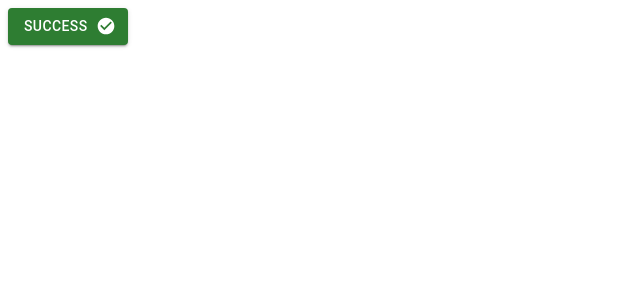
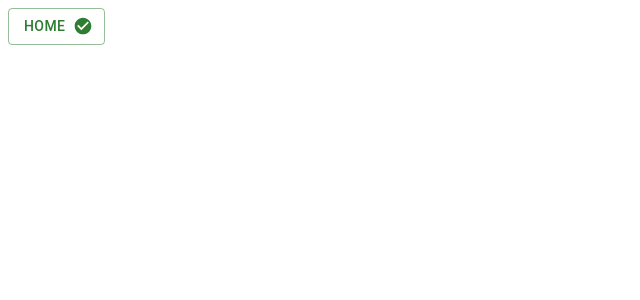
Before and after one commit to mbs1414/zakhar-show, a React (Vite) app: page /about in a window 1280 px wide. Shown: the top 300 px of the page, without its empty margins (0-640 px from the left). Built offline with nearby package versions, Linux system fonts and the light colour scheme.

Commit message:
setup React Router DOM routing

```diff
--- a/src/App.jsx
+++ b/src/App.jsx
@@ -1,13 +1,20 @@
 import { Button } from "@mui/material"
 import { CheckCircle  } from '@mui/icons-material';
+import { Link } from "react-router-dom";
 const App = () => {
   return (
     <>
-      <Button variant="contained" color="success" endIcon={<CheckCircle  />}>
-        Success
+      <Button
+        component={Link}
+        to="/about"
+        variant="contained"
+        color="success"
+        endIcon={<CheckCircle />}
+      >
+        About
       </Button>
     </>
-  )
+  );
 }
 
 export default App
--- /dev/null
+++ b/src/components/About.jsx
@@ -0,0 +1,21 @@
+import { CheckCircle } from "@mui/icons-material";
+import { Button } from "@mui/material";
+import { Link } from "react-router-dom";
+
+const About = () => {
+    return (
+      <div>
+        <Button
+          component={Link}
+          to="/"
+          variant="outlined"
+          color="success"
+          endIcon={<CheckCircle />}
+        >
+          Home
+        </Button>
+      </div>
+    );
+};
+
+export default About;
--- a/src/main.jsx
+++ b/src/main.jsx
@@ -1,9 +1,10 @@
 import { StrictMode } from 'react'
 import { createRoot } from 'react-dom/client'
-import App from './App.jsx'
+import { RouterProvider } from "react-router-dom";
+import { router } from './router';
 
 createRoot(document.getElementById('root')).render(
   <StrictMode>
-    <App />
+    <RouterProvider router={router} />
   </StrictMode>,
 )
--- /dev/null
+++ b/src/router/index.jsx
@@ -0,0 +1,7 @@
+import { createBrowserRouter } from "react-router-dom";
+import App from "../App";
+import About from "../components/About";
+export const router = createBrowserRouter([
+  { path: "/", element: <App /> },
+  { path: "/about", element: <About /> },
+]);
```
Also changed, not shown: vercel.json (added).
